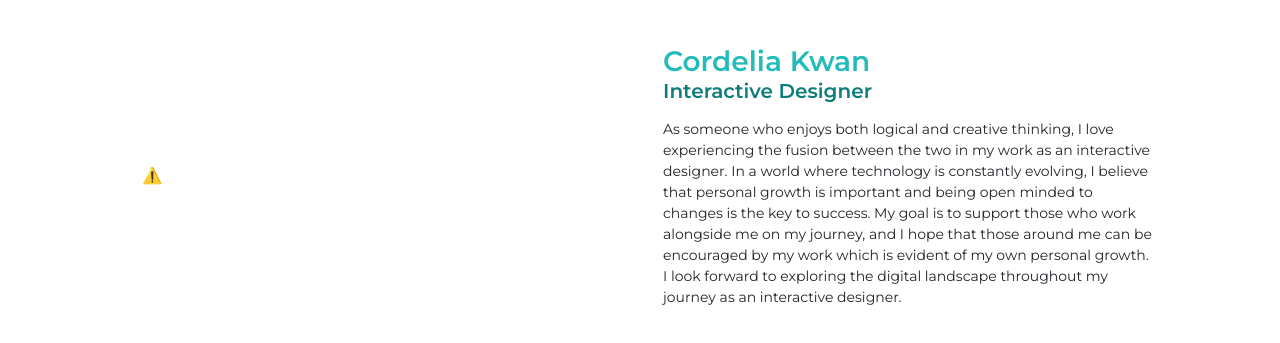
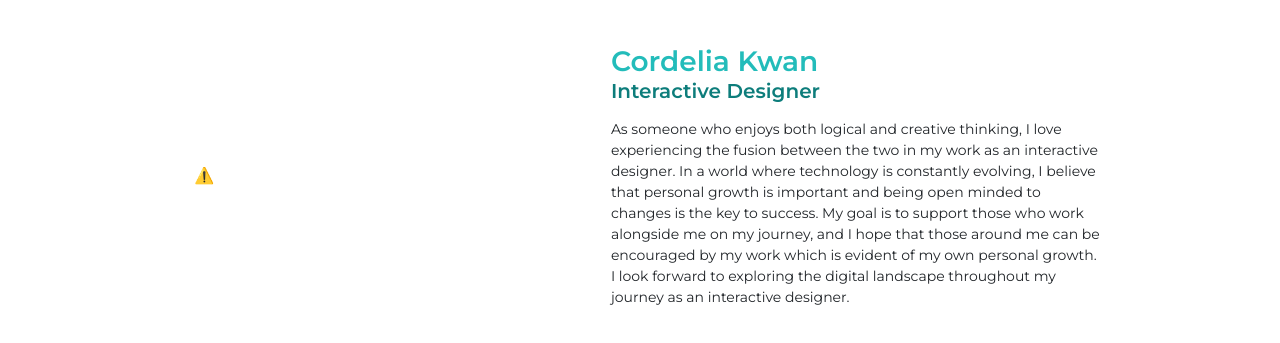
Before and after one commit to cordeliakwan/cordeliakwan.github.io, a website: page about.html in a window 1280 px wide. Shown: the part 163-506 px from the top of the page. Drawn offline with nearby package versions, Linux system fonts and the light colour scheme; no server answers.

Commit message:
about page changes

```diff
--- a/about.html
+++ b/about.html
@@ -43,14 +43,16 @@
     </header>
 
     <div class="page-header cover-container container-fluid mb-2 mb-lg-5 fade-up-1">About</div>
-    <div class="row container-fluid d-flex justify-content-center mx-auto mb-5">
-        <div class="col-12 col-md-5 pb-3 pr-lg-3 ml-3 fade-up-2">
+    <div class="row container-fluid d-flex justify-content-center align-items-center mx-auto mb-5">
+        <div class="col-12 col-md-4 pb-3 pr-lg-3 ml-3 fade-up-2">
            <lottie-player src="https://assets7.lottiefiles.com/private_files/lf30_amjzyj0j.json" background="transparent"
             speed="1" style="width: 100%; height: 100%;" loop autoplay></lottie-player>
         </div>
-        <div class="col-12 col-md-5 text-p text-left pr-lg-3 fade-up-3">
-            <h3 class="cyan-highlight mb-0">Cordelia Kwan</h3>
-            <h5 class="dark-cyan-highlight mb-3">Interactive Designer</h5>
+        <div class="col-12 col-md-5 text-p pr-lg-3 text-left fade-up-3">
+            <div class="text-center text-md-left">
+                <h3 class="cyan-highlight mb-0">Cordelia Kwan</h3>
+                <h5 class="dark-cyan-highlight mb-3">Interactive Designer</h5>
+            </div>
             <p>
                 As someone who enjoys both logical and creative thinking, I love experiencing the fusion between the two in my work as an interactive designer.
                 In a world where technology is constantly evolving, I believe that personal growth is important and being open minded to changes is the key to success.
```
Also changed, not shown: 1 other file.
